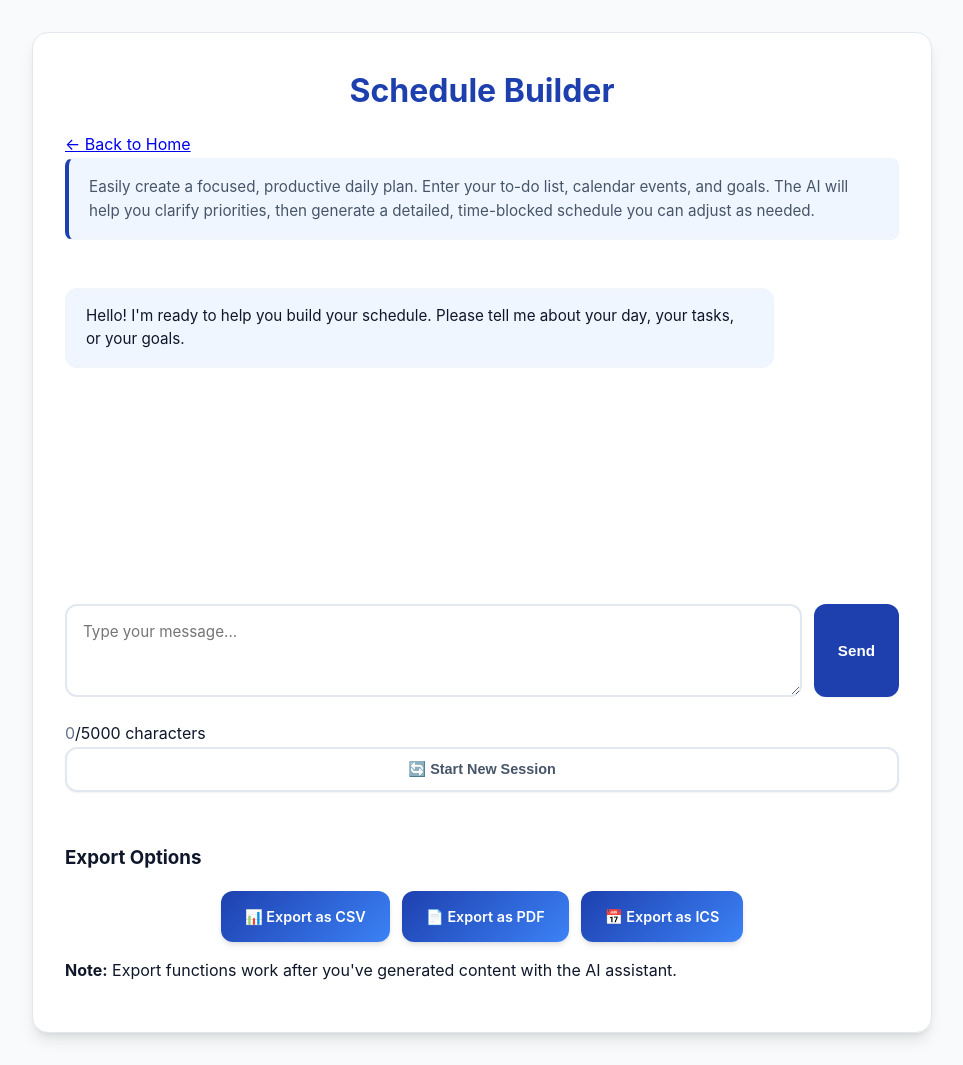
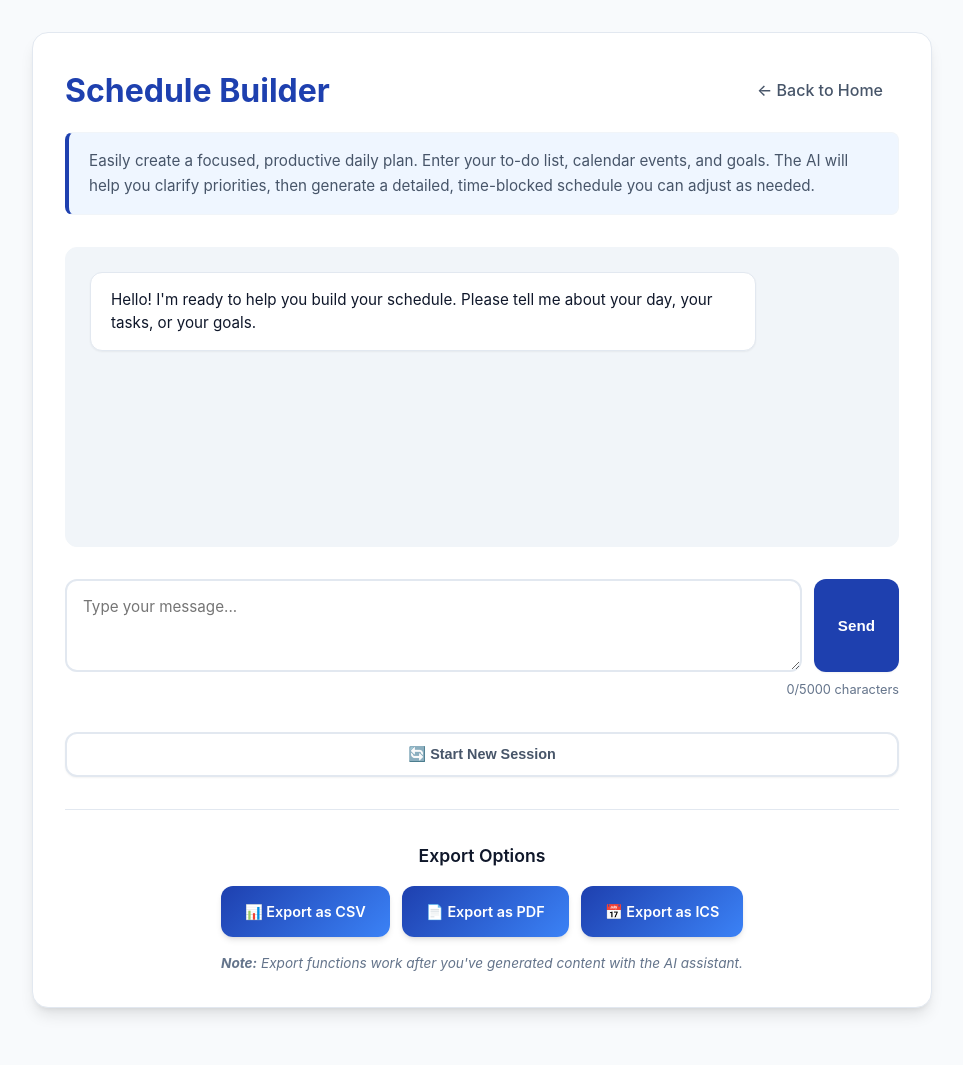
Before and after one commit to zta5056/projectmanagementassistant, a Flask app: page /schedule_builder in a window 1280 px wide. Shown: the whole page, without its empty margins (158-1121 px from the left). After the commit the page ends 1015 px from the top, so only its background shows below. Run offline with Flask 3, Linux system fonts and the light colour scheme; some libraries are stand-ins or nearby versions.

Commit message:
Update style.css
enhanced

```diff
--- a/static/style.css
+++ b/static/style.css
@@ -24,6 +24,11 @@
   --text-secondary: #475569;
   --text-muted: #64748b;
   --text-white: #ffffff;
+
+  /* Status Colors */
+  --success: #10b981;
+  --warning: #f59e0b;
+  --error: #dc2626;
 
   /* Shadows & Effects */
   --shadow-sm: 0 1px 2px 0 rgb(0 0 0 / 0.05);
@@ -207,12 +242,32 @@ body {
   border: 1px solid var(--border);
 }
 
+.chat-header {
+  display: flex;
+  justify-content: space-between;
+  align-items: center;
+  margin-bottom: 1rem;
+}
+
 .chat-container h1 {
   font-size: 2rem;
   font-weight: 700;
   color: var(--primary);
-  margin: 0 0 1rem 0;
-  text-align: center;
+  margin: 0;
+}
+
+.back-link {
+  color: var(--text-secondary);
+  text-decoration: none;
+  font-weight: 500;
+  padding: 0.5rem 1rem;
+  border-radius: var(--radius-md);
+  transition: all 0.2s ease;
+}
+
+.back-link:hover {
+  background: var(--surface-alt);
+  color: var(--primary);
 }
 
 /* Prompt Description */
@@ -237,6 +292,10 @@ body {
   display: flex;
   flex-direction: column;
   gap: 1rem;
+  border: 1px solid var(--border-light);
+  border-radius: var(--radius-lg);
+  padding: 1.5rem;
+  background: var(--surface-alt);
 }
 
 .chat-bubble {
@@ -246,13 +305,15 @@ body {
   font-size: 0.95rem;
   line-height: 1.5;
   position: relative;
+  word-wrap: break-word;
 }
 
 .chat-bubble.ai {
-  background: var(--primary-bg);
+  background: var(--surface);
   color: var(--text-primary);
-  border: 1px solid var(--border-light);
+  border: 1px solid var(--border);
   align-self: flex-start;
+  box-shadow: var(--shadow-sm);
 }
 
 .chat-bubble.user {
@@ -262,11 +323,68 @@ body {
   box-shadow: var(--shadow-sm);
 }
 
-/* Input Row */
+/* Enhanced table styling in chat bubbles */
+.chat-bubble table {
+  width: 100%;
+  border-collapse: collapse;
+  margin: 1rem 0;
+  font-size: 0.9rem;
+  background: var(--surface);
+  border-radius: var(--radius-md);
+  overflow: hidden;
+  box-shadow: var(--shadow-sm);
+}
+
+.chat-bubble th,
+.chat-bubble td {
+  border: 1px solid var(--border);
+  padding: 0.75rem 0.5rem;
+  text-align: left;
+}
+
+.chat-bubble th {
+  background: var(--primary-bg);
+  font-weight: 600;
+  color: var(--primary);
+  border-bottom: 2px solid var(--primary-light);
+}
+
+.chat-bubble tr:nth-child(even) {
+  background: var(--surface-alt);
+}
+
+.chat-bubble tr:hover {
+  background: var(--primary-bg);
+}
+
+/* Code blocks in chat */
+.chat-bubble pre {
+  background: var(--surface-alt);
+  border: 1px solid var(--border);
+  border-radius: var(--radius-md);
+  padding: 1rem;
+  overflow-x: auto;
+  font-family: var(--font-mono);
+  font-size: 0.85rem;
+}
+
+.chat-bubble code {
+  background: var(--surface-alt);
+  padding: 0.2rem 0.4rem;
+  border-radius: var(--radius-sm);
+  font-family: var(--font-mono);
+  font-size: 0.9em;
+}
+
+/* Input Section */
+.input-section {
+  margin-bottom: 2rem;
+}
+
 .input-row {
   display: flex;
   gap: 0.75rem;
-  margin-bottom: 1.5rem;
+  margin-bottom: 0.5rem;
 }
 
 .input-row textarea {
@@ -278,6 +396,7 @@ body {
   font-size: 0.95rem;
   resize: vertical;
   min-height: 60px;
+  max-height: 150px;
   transition: all 0.2s ease;
   background: var(--surface);
 }
@@ -300,9 +419,11 @@ body {
   transition: all 0.2s ease;
   white-space: nowrap;
   box-shadow: var(--shadow-sm);
+  position: relative;
+  overflow: hidden;
 }
 
-.input-row button:hover {
+.input-row button:hover:not(:disabled) {
   background: var(--primary-dark);
   transform: translateY(-1px);
   box-shadow: var(--shadow-md);
@@ -310,6 +431,24 @@ body {
 
 .input-row button:active {
   transform: translateY(0);
+}
+
+.input-row button:disabled {
+  opacity: 0.6;
+  cursor: not-allowed;
+  transform: none;
+}
+
+.btn-loading {
+  display: none;
+}
+
+/* Character Counter */
+.char-counter {
+  text-align: right;
+  font-size: 0.8rem;
+  color: var(--text-muted);
+  margin-top: 0.25rem;
 }
 
 /* Reset Button */
@@ -335,12 +474,32 @@ body {
   box-shadow: var(--shadow-md);
 }
 
-/* Export Buttons */
+#reset-btn:disabled {
+  opacity: 0.6;
+  cursor: not-allowed;
+  transform: none;
+}
+
+/* Export Section */
+.export-section {
+  border-top: 1px solid var(--border);
+  padding-top: 2rem;
+}
+
+.export-section h3 {
+  color: var(--text-primary);
+  margin: 0 0 1rem 0;
+  font-size: 1.1rem;
+  font-weight: 600;
+  text-align: center;
+}
+
 .export-buttons {
   display: flex;
   gap: 0.75rem;
   flex-wrap: wrap;
   justify-content: center;
+  margin-bottom: 1rem;
 }
 
 .export-buttons .btn {
@@ -357,6 +516,9 @@ body {
   cursor: pointer;
   position: relative;
   overflow: hidden;
+  display: inline-flex;
+  align-items: center;
+  gap: 0.5rem;
 }
 
 .export-buttons .btn::before {
@@ -382,6 +544,46 @@ body {
 
 .export-buttons .btn:active {
   transform: translateY(0);
+}
+
+.export-note {
+  text-align: center;
+  font-size: 0.85rem;
+  color: var(--text-muted);
+  margin: 0;
+  font-style: italic;
+}
+
+/* Loading States */
+.btn.loading {
+  opacity: 0.7;
+  pointer-events: none;
+}
+
+/* Status Messages */
+.status-message {
+  padding: 0.75rem 1rem;
+  border-radius: var(--radius-md);
+  margin: 1rem 0;
+  font-size: 0.9rem;
+}
+
+.status-message.success {
+  background: #dcfce7;
+  color: #166534;
+  border: 1px solid #bbf7d0;
+}
+
+.status-message.error {
+  background: #fef2f2;
+  color: #991b1b;
+  border: 1px solid #fecaca;
+}
+
+.status-message.warning {
+  background: #fffbeb;
+  color: #92400e;
+  border: 1px solid #fed7aa;
 }
 
 /* Responsive Design */
```
Also changed, not shown: other parts of static/style.css (+118 -7 lines).
